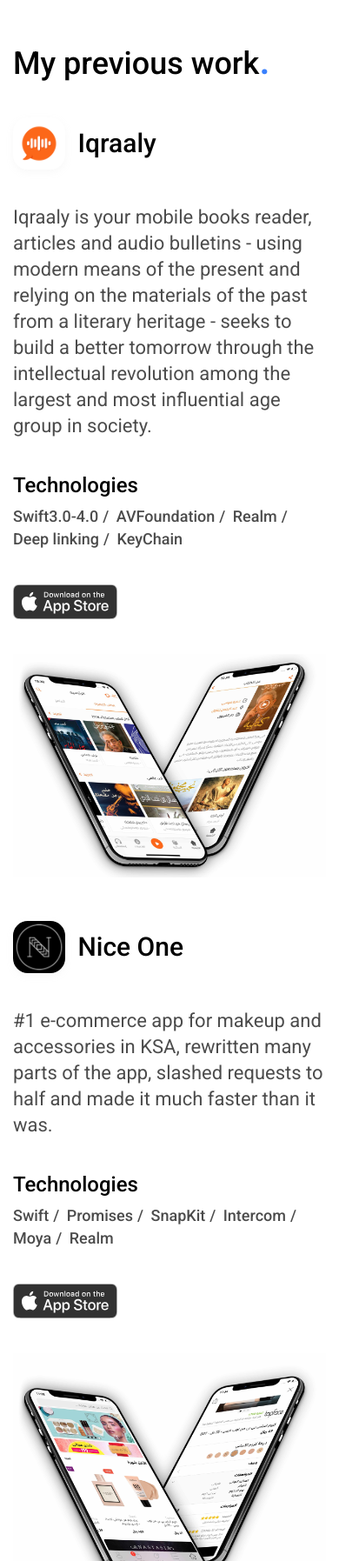
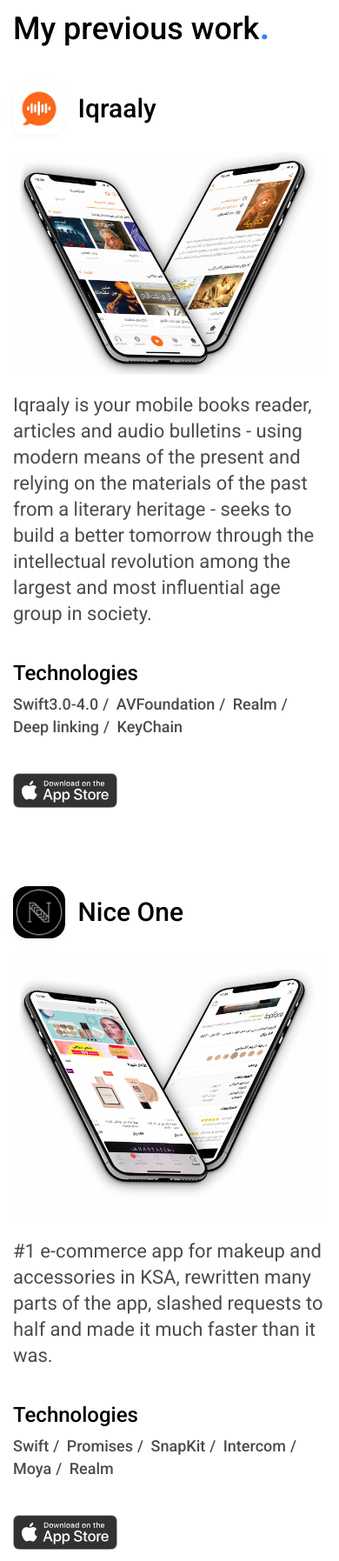
Before and after one commit to Yoloabdo/yoloabdo.github.io, a plain HTML site: page index.html in a window 390 px wide. Shown: the part 931-2726 px from the top of the page at 87% size. Drawn offline with nearby package versions, Linux system fonts and the light colour scheme.

Commit message:
Add screenshot below title in mobile view

```diff
--- a/index.html
+++ b/index.html
@@ -101,6 +101,7 @@
 								<div style="background-image: url('images/work/iqraaly.png');"></div>
 								<h2 class="portfolio-title">Iqraaly</h2>
 							</a>
+							<img src="apps/iqraaly.png" class="img-responsive visible-xs">
 						</div>
 						<div class="portfolio-desc">
 							<p>Iqraaly is your mobile books reader, articles and audio bulletins - using modern means of the present and relying on the materials of the past from a literary heritage - seeks to build a better tomorrow through the intellectual revolution among the largest and most influential age group in society.</p>
@@ -122,7 +123,7 @@
 						</div>
 					</div>
 				</div>
-				<div class="col-md-6 portfolio-screen-wrapper">
+				<div class="col-md-6 portfolio-screen-wrapper hidden-xs">
 					<div class="portfolio-screen">
 						<img src="apps/iqraaly.png" class="img-responsive">
 					</div>
@@ -131,7 +132,7 @@
 
 			<!-- Project start -->
 			<div class="row portfolio-row">
-				<div class="col-md-6 portfolio-screen-wrapper">
+				<div class="col-md-6 portfolio-screen-wrapper hidden-xs">
 					<div class="portfolio-screen">
 						<img src="apps/niceone.png" class="img-responsive">
 					</div>
@@ -143,6 +144,7 @@
 								<div style="background-image: url('images/work/niceone.png');"></div>
 								<h2 class="portfolio-title">Nice One</h2>
 							</a>
+							<img src="apps/niceone.png" class="img-responsive visible-xs">
 						</div>
 						<div class="portfolio-desc">
 							<p>#1 e-commerce app for makeup and accessories in KSA, rewritten many parts of the app, slashed requests to half and made it much faster than it was. </p>
@@ -176,6 +178,7 @@
 								<div style="background-image: url('images/work/daleel.png');"></div>
 								<h2 class="portfolio-title">Daleel Store</h2>
 							</a>
+							<img src="apps/daleelstore.png" class="img-responsive visible-xs">
 						</div>
 						<div class="portfolio-desc">
 							<p>Daleel is an online portal to get your cards, apple, google, amazon, playstation or just your local phone network provider credit, everything under one umbrealla .</p>
@@ -196,7 +199,7 @@
 						</div>
 					</div>
 				</div>
-				<div class="col-md-6 portfolio-screen-wrapper">
+				<div class="col-md-6 portfolio-screen-wrapper hidden-xs">
 					<div class="portfolio-screen">
 						<img src="apps/daleelstore.png" class="img-responsive">
 					</div>
@@ -205,7 +208,7 @@
 
 			<!-- Project start -->
 			<div class="row portfolio-row">
-				<div class="col-md-6 portfolio-screen-wrapper">
+				<div class="col-md-6 portfolio-screen-wrapper hidden-xs">
 					<div class="portfolio-screen">
 						<img src="apps/pazar.png" class="img-responsive">
 					</div>
@@ -217,6 +220,7 @@
 								<div style="background-image: url('images/work/pazarapp.png');"></div>
 								<h2 class="portfolio-title">Pazar</h2>
 							</a>
+							<img src="apps/pazar.png" class="img-responsive visible-xs">
 						</div>
 						<div class="portfolio-desc">
 							<p>The app was originally created with a very bad architecture, that’s where I come in to try to do as minimal as possible with the biggest impact. Fixing views and controllers hierarchy, code structure, and many other improvements!</p>
--- a/scss/_responsive.scss
+++ b/scss/_responsive.scss
@@ -1,4 +1,7 @@
 @media (max-width: 767px) {
+	section {
+		padding: 0;
+	}
 	.intro {
 		height: auto;
 		.intro-content {
@@ -36,10 +39,20 @@
         -moz-box-orient: vertical;
         box-orient: vertical;
 
+        &:last-child {
+        	margin-bottom: 0;
+        }
+
         .portfolio-screen-wrapper {
 	        -webkit-box-ordinal-group: 2;
 	        -moz-box-ordinal-group: 2;
 	        box-ordinal-group: 2;
+	    }
+	    .portfolio-img {
+	    	margin: 0!important;
+	    	img {
+	    		margin: 20px 0;
+	    	}
 	    }
     }
     .portfolio .portfolio-row.portfolio-nonImage .portfolio-desc {
```
Also changed, not shown: css/app.css, 1 other file.
